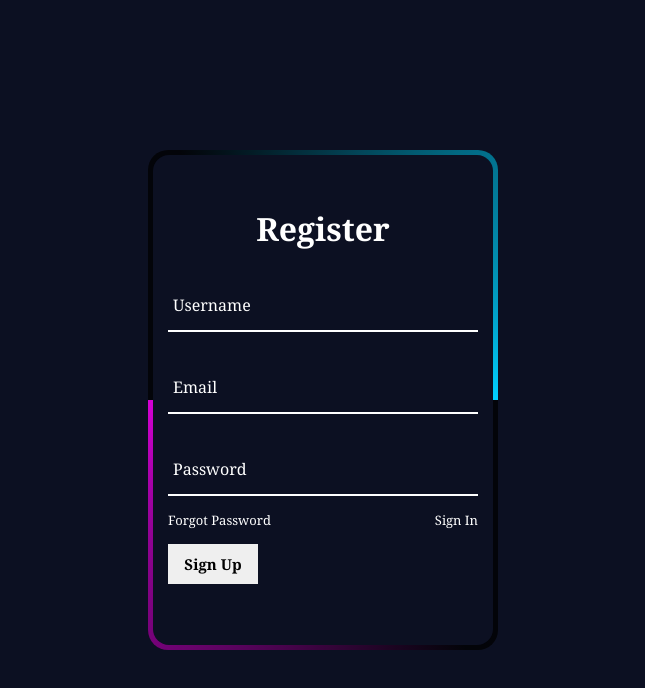
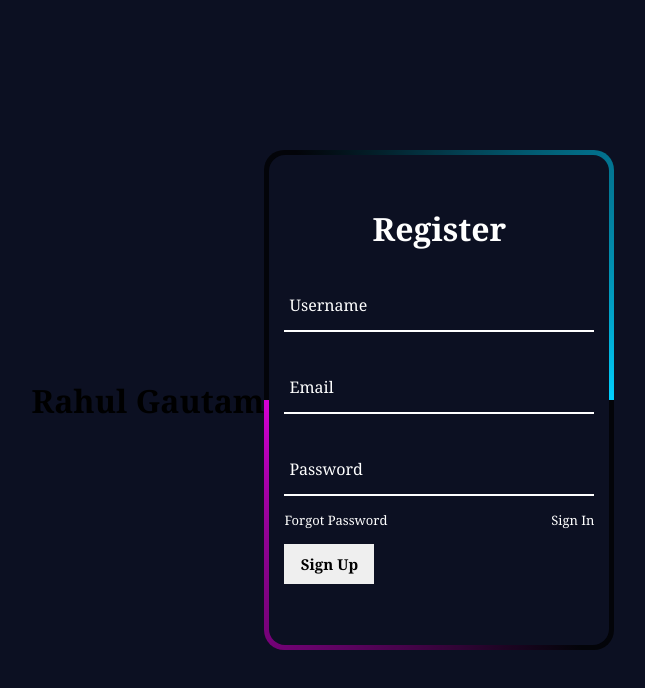
Before and after one commit to Rahul-GautamIET/git-repo, a plain HTML site: page login.html in a window 1280 px wide. Shown: the whole page, without its empty margins (317-962 px from the left). Drawn offline with Linux system fonts and the light colour scheme.

Commit message:
Aded  New Files

```diff
--- a/login.html
+++ b/login.html
@@ -7,6 +7,7 @@
     <link rel="stylesheet" href="inedx.css">
 </head>
 <body>
+    <h1>Rahul Gautam</h1>
 
     <div class="container">
         <div class="image">
```
